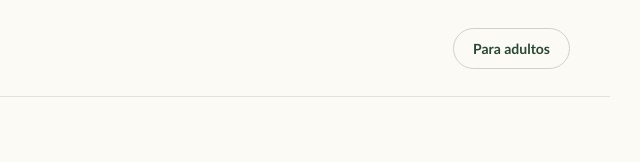
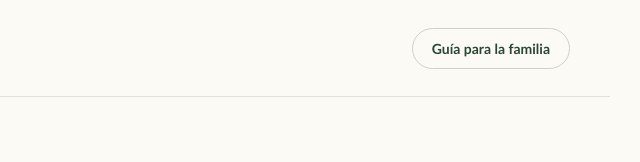
Before and after one commit to Adrisole/Tilo, a website: page dist/index.html in a window 1280 px wide. Shown: the top 162 px of the page, 640-1280 px from the left. Drawn offline with Linux system fonts and the light colour scheme.

Commit message:
Clarify family guidance button label

```diff
--- a/dist/index.html
+++ b/dist/index.html
@@ -8,7 +8,7 @@
 <link rel="stylesheet" href="style.css"><script src="adventures.js" defer></script><script src="app.js" defer></script>
 </head>
 <body>
-<header><a href="./" class="brand" aria-label="TILO, inicio">tilo<span>●</span></a><span class="header-note">El elefante de la barba roja</span><button class="quiet" id="adults">Para adultos</button></header>
+<header><a href="./" class="brand" aria-label="TILO, inicio">tilo<span>●</span></a><span class="header-note">El elefante de la barba roja</span><button class="quiet" id="adults">Guía para la familia</button></header>
 <main>
 <section id="home">
 <div class="intro"><span class="eyebrow">JUGAR · SENTIR · CONVERSAR</span><h1>¿Qué emoción<br>nos acompaña hoy?</h1><p>Elijan una juntos. Tilo tiene una pequeña aventura para compartir.</p></div>
@@ -28,5 +28,5 @@
 </section>
 <footer><span>Un momento compartido vale mucho.</span><span>TILO · Hecho para estar juntos</span></footer>
 </main>
-<dialog id="adult-dialog"><button id="close-dialog" class="dialog-close" aria-label="Cerrar">×</button><span class="eyebrow">PARA ADULTOS RESPONSABLES</span><h2>Un espacio para compartir.</h2><p>Acompañen la lectura y los juegos. Cada persona puede participar, escuchar o pasar; no hay que explicar cómo se siente.</p><p>Esta actividad es gratuita y no pide nombres, emails ni respuestas escritas. Las elecciones se reinician al recargar la página.</p><div class="pack"><strong>Próximo pack familiar</strong><p>Cuento, tarjetas y juegos para continuar fuera de la pantalla. Está en preparación; todavía no está disponible para comprar.</p></div><p class="tiny-note">Los cuentos de esta mini app son adaptaciones breves de los cinco libros de la Colección Inteligencia Emocional TILO, de Atómica. No reemplazan los libros completos. Las ilustraciones provienen de la edición a color. La edición especial amplía el origen del personaje. TILO invita a conversar sobre emociones; no ofrece terapia ni diagnósticos.</p><button class="primary" id="return-play">Volver a jugar</button></dialog>
+<dialog id="adult-dialog"><button id="close-dialog" class="dialog-close" aria-label="Cerrar">×</button><span class="eyebrow">PARA QUIENES ACOMPAÑAN</span><h2>Un espacio para compartir.</h2><p>Acompañen la lectura y los juegos. Cada persona puede participar, escuchar o pasar; no hay que explicar cómo se siente.</p><p>Esta actividad es gratuita y no pide nombres, emails ni respuestas escritas. Las elecciones se reinician al recargar la página.</p><div class="pack"><strong>Próximo pack familiar</strong><p>Cuento, tarjetas y juegos para continuar fuera de la pantalla. Está en preparación; todavía no está disponible para comprar.</p></div><p class="tiny-note">Los cuentos de esta mini app son adaptaciones breves de los cinco libros de la Colección Inteligencia Emocional TILO, de Atómica. No reemplazan los libros completos. Las ilustraciones provienen de la edición a color. La edición especial amplía el origen del personaje. TILO invita a conversar sobre emociones; no ofrece terapia ni diagnósticos.</p><button class="primary" id="return-play">Volver a jugar</button></dialog>
 </body></html>
```
